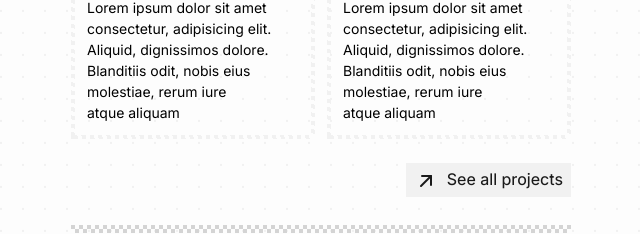
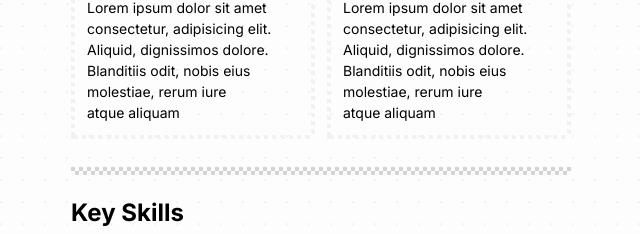
Before and after one commit to firletta/portfolio, a plain HTML site: page index.html in a window 1280 px wide. Shown: the part 567-801 px from the top of the page, without its empty margins (319-959 px from the left). Drawn offline with Linux system fonts and the light colour scheme.

Commit message:
comment out projects button

```diff
--- a/index.html
+++ b/index.html
@@ -78,14 +78,14 @@
         </div>
       </a>
     </div>
-    <div class="buttons">
+    <!-- <div class="buttons">
       <div class="button button-primary scale-on-hover-l">
-        <a href="mailto:anna@annaalduz.com">
+        <a href="https://annaalduz.com/projects">
           <svg class="button-icon" role="img" xmlns="http://www.w3.org/2000/svg" viewBox="0 0 24 24" fill="none" stroke="currentColor" stroke-linecap="round" stroke-linejoin="round" width="24" height="24" stroke-width="2"><path d="M17 7l-10 10"></path> <path d="M8 7l9 0l0 9"></path></svg>
         See all projects
       </a>
       </div>
-    </div>
+    </div> -->
 
     <div class="horizontal-line"></div>
 
```
